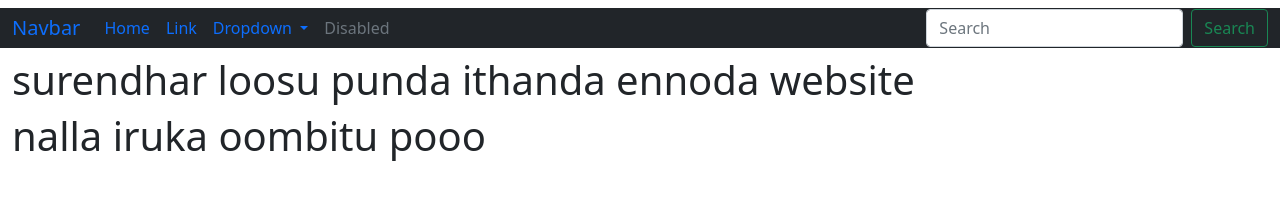
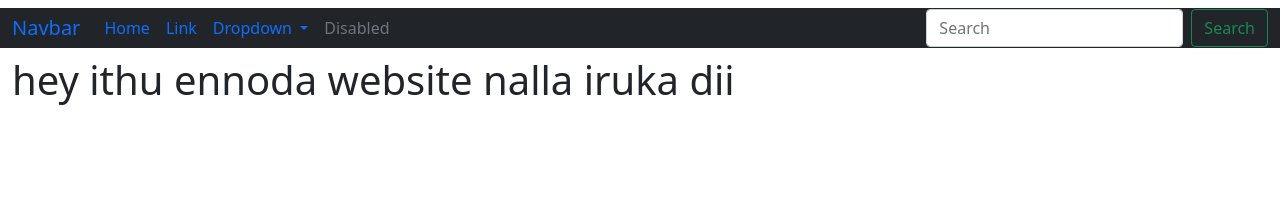
Before and after one commit to gt-selva/responsive, a plain HTML site: page index.html in a window 1280 px wide. Drawn offline with nearby package versions, Linux system fonts and the light colour scheme.

Commit message:
modified html file for sowmiya

```diff
--- a/index.html
+++ b/index.html
@@ -44,8 +44,7 @@
         </div>
       </nav>
       <div class="container-fluid">
-        <h1>surendhar loosu punda ithanda ennoda website </h1>
-        <h1>nalla iruka oombitu pooo</h1>
+        <h1>hey ithu ennoda website nalla iruka dii </h1>
       </div>
 
 </body>
```
